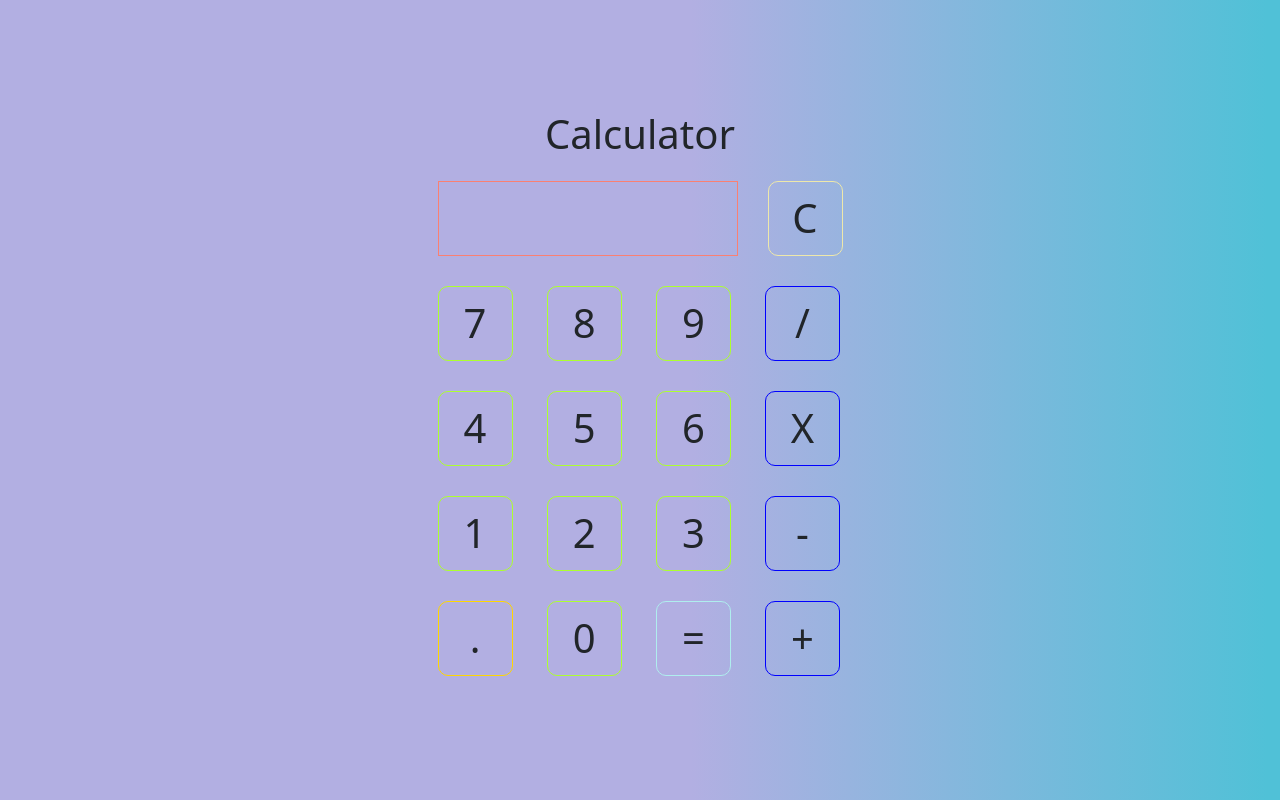
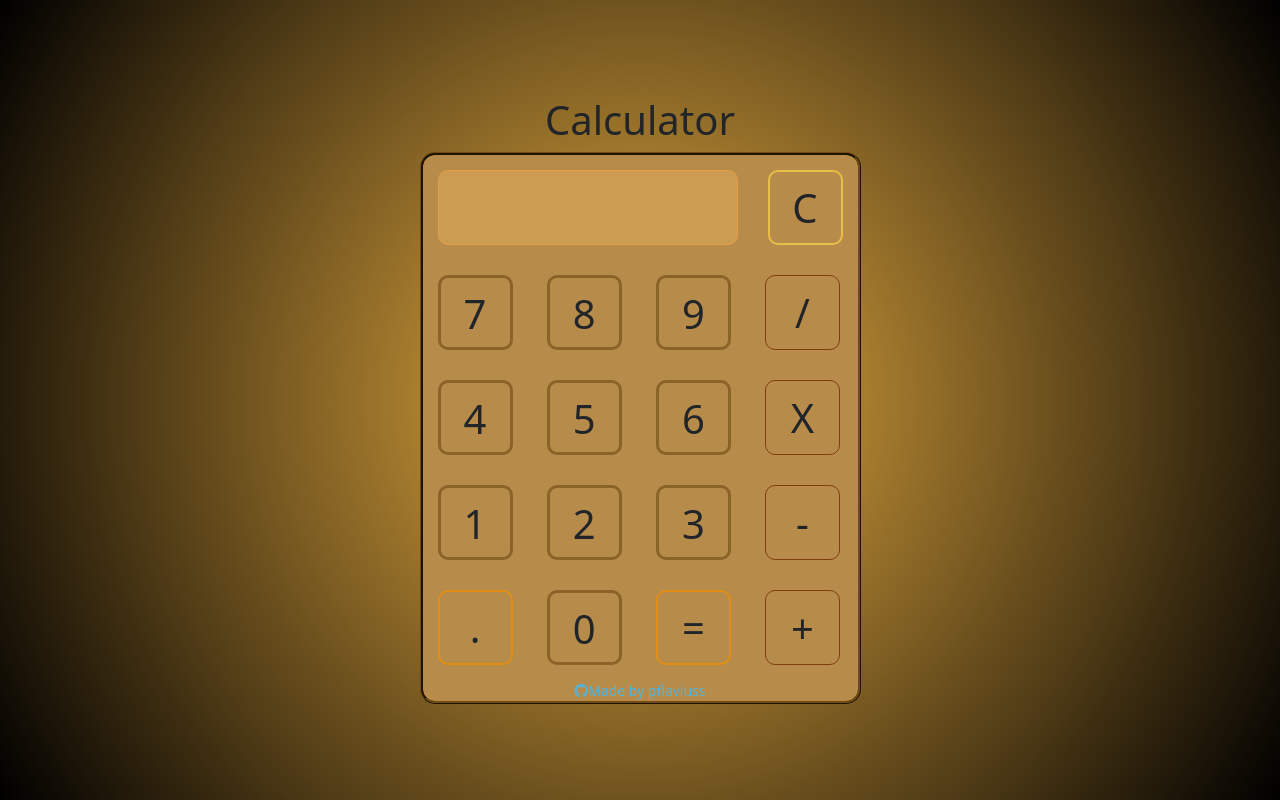
Before and after one commit to pflaviuss/odin-calculator, a plain HTML site: page index.html in a window 1280 px wide. Drawn offline with nearby package versions, Linux system fonts and the light colour scheme.

Commit message:
This is the final version of theOdinProject Calculator Project

```diff
--- a/index.html
+++ b/index.html
@@ -5,6 +5,7 @@
     <meta http-equiv="X-UA-Compatible" content="IE=edge" />
     <meta name="viewport" content="width=device-width, initial-scale=1.0" />
     <link href="https://cdn.jsdelivr.net/npm/bootstrap@5.2.2/dist/css/bootstrap.min.css" rel="stylesheet" integrity="sha384-Zenh87qX5JnK2Jl0vWa8Ck2rdkQ2Bzep5IDxbcnCeuOxjzrPF/et3URy9Bv1WTRi" crossorigin="anonymous">
+    <script src="https://kit.fontawesome.com/2ee32fbaa3.js" crossorigin="anonymous"></script>
     <link rel="stylesheet" href="styles.css" />
     <script src="script.js" defer></script>
     <title>Calculator</title>
@@ -47,5 +48,6 @@
         <button class="operator btn">+</button>
       </div>
     </div>
+    <footer></i><a href="https://github.com/pflaviuss"><i class="fa-brands fa-github"></i>Made by pflaviuss</a></footer>
   </body>
 </html>
--- a/script.js
+++ b/script.js
@@ -34,10 +34,23 @@ document.addEventListener("DOMContentLoaded", function(){
     })
 
     equal.addEventListener("click", function(){
+        if(currentValue != '' && previousValue != ""){
+
+
         calculate();
         previousScreen.textContent= '';
-        currentScreen.textConent = previousValue;
-    })
+        if(previousValue.length <= 5){
+            currentScreen.textContent = previousValue;
+        }else{
+            currentScreen.textContent = previousValue.slice(0,5) + "...";
+        }
+    }
+
+    });
+
+    decimal.addEventListener("click", function(){
+        addDecimal();
+    } )
 })
 
 function handleNumber(num){
@@ -57,7 +70,7 @@ function calculate(){
     previousValue = Number(previousValue);
     currentValue = Number(currentValue);
 
-    if(operator == "+"){
+    if(operator === "+"){
         previousValue += currentValue;
     } else if(operator === "-"){
         previousValue -= currentValue;
@@ -74,3 +87,9 @@ function calculate(){
 function roundNumber(num){
     return Math.round(num * 1000) /1000;
 }
+
+function addDecimal(){
+    if(!currentValue.includes(".")){
+        currentValue += ".";
+    }
+}
--- a/styles.css
+++ b/styles.css
@@ -1,9 +1,10 @@
 :root{
     margin:0;
+
 }
 body{
-background: rgb(178,175,226);
-background: linear-gradient(90deg, rgba(178,175,226,1) 54%, rgba(80,193,215,1) 99%);
+background: rgb(237,177,65);
+background: radial-gradient(circle, rgba(237,177,65,1) 0%, rgba(0,0,0,1) 100%);
 align-items:center;
 display:flex;
 justify-content:center;
@@ -22,25 +23,25 @@ height:100vh;
     font-size: 40px;
 }
 .number{
-    border: 1px solid greenyellow;
+    border: 3px solid rgb(139, 99, 40);
     border-radius: 10px;
 }
 .operator{
-    border: 1px solid blue;
+    border: 1px solid rgb(129, 60, 14);
     border-radius: 10px;
 }
 .decimal{
-    border: 1px solid gold;
+    border: 2px solid rgb(224, 143, 20);
     border-radius: 10px;
 
 }
 .equal{
-    border: 1px solid paleturquoise;
+    border: 2px solid rgb(224, 143, 20);
     border-radius: 10px;
 }
 
 .clear{
-    border: 1px solid palegoldenrod;
+    border: 2px solid rgb(232, 191, 70);
     border-radius: 10px;
 }
 .first-row{
@@ -52,13 +53,15 @@ height:100vh;
 }
 .result{
     width:300px;
-    border:1px solid salmon;
+    border:1px solid rgb(232, 158, 67);
+    border-radius:10px;
     height:75px;
     margin:15px;
     display:flex;
     flex-direction:column;
     justify-content: flex-end;
     align-items:flex-end;
+    background-color: rgb(205, 156, 83);
 }
 
 .previous{
@@ -67,3 +70,26 @@ height:100vh;
 .current{
     font-size:30px;
 }
+.calculator{
+    border:3px ridge rgb(113, 75, 17);
+    border-radius:15px;
+    background-color:rgb(183, 140, 75);
+}
+
+footer{
+    text-align:center;
+    font-size:14px;
+}
+
+a {
+    box-shadow: inset 0 0 0 0 #54b3d6;
+    color: #54b3d6;
+    margin: 0 -.25rem;
+    padding: 0 .25rem;
+    transition: color .3s ease-in-out, box-shadow .3s ease-in-out;
+    text-decoration:none;
+  }
+  a:hover {
+    box-shadow: inset 100px 0 0 0 #54b3d6;
+    color: white;
+  }
```
Also changed, not shown: 1 other file.
